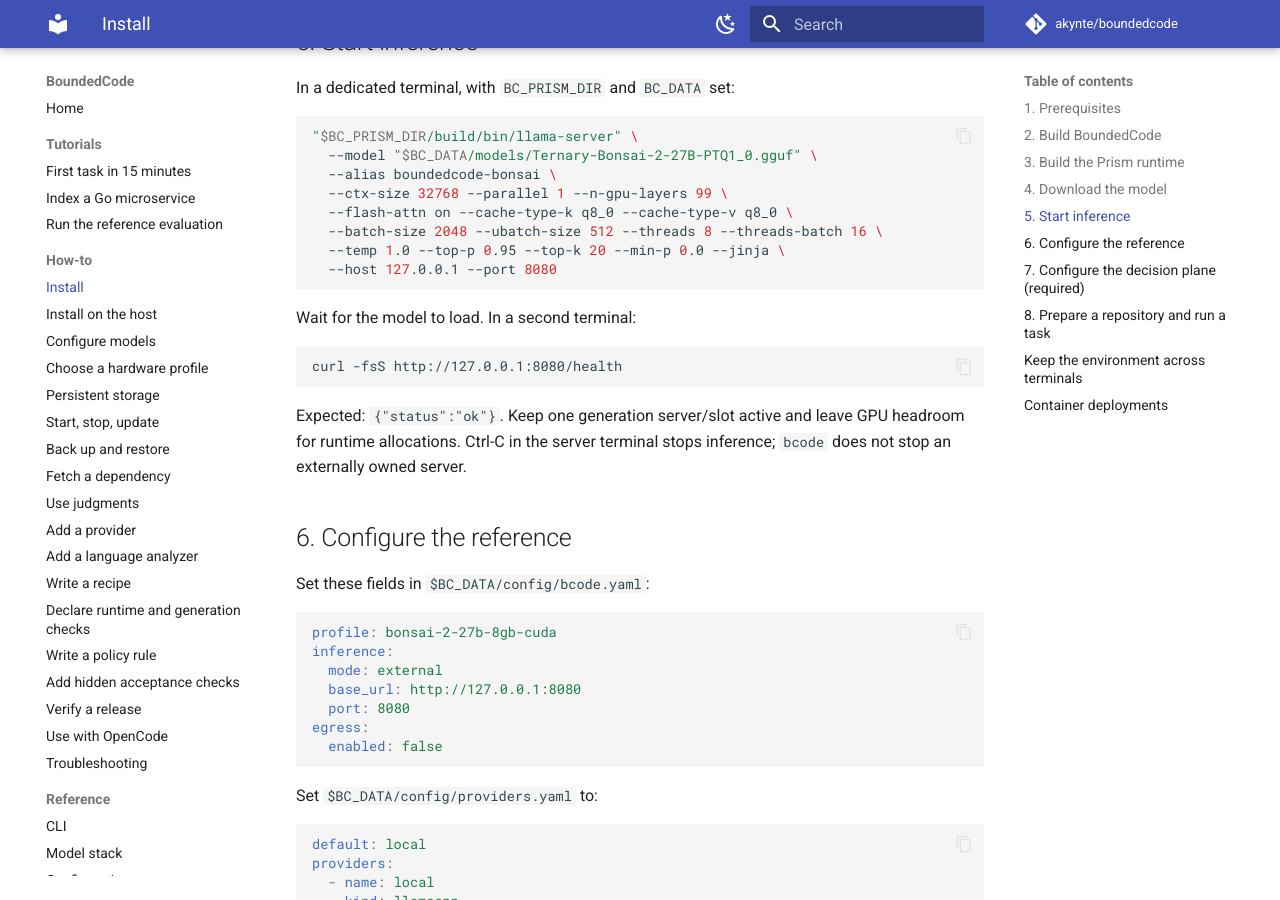
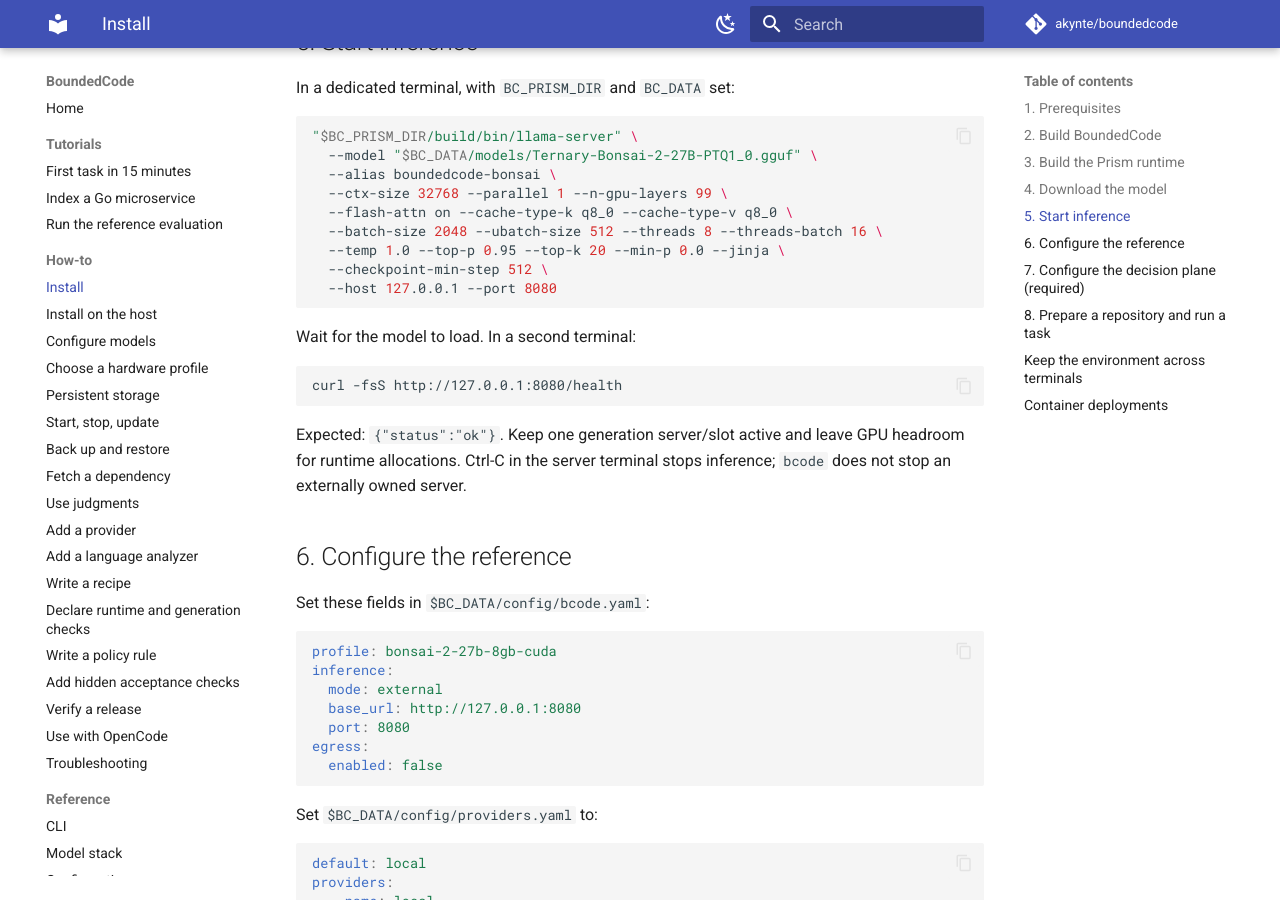
Before and after one commit to akynte/boundedcode, an MkDocs documentation site: the page built from docs/how-to/install.md, in a window 1280 px wide and 900 px high, scrolled down 3114 px. Built offline with MkDocs 1.6.1 and Material for MkDocs 9.7.7, drawn with Linux system fonts in a browser that asks for light colours; comment, search, counter and statistics services are not loaded.

Commit message:
profiles: Bonsai reuses its structured-call prefix and gets 40 EDIT steps
--checkpoint-min-step 512: Bonsai's hybrid attention resumes a prompt only
from a saved context checkpoint, and the server's default spacing of 8192
tokens left none inside the ~2K-token prefix every structured call shares.
At 512 the replayed calls reused 1852 of ~2K tokens instead of 314-505,
about 4.5 s saved per call, with no change in VRAM. The install guide's
server command carries the flag too.

max_steps 40: on the dev set Bonsai finished EDIT in 5-14 steps when it
succeeded, and the one task that used all 20 was still working when it was
stopped. The task's wall-clock budget bounds the attempt regardless.

Co-Authored-By: Claude Opus 5.5 (1M context) <noreply@anthropic.com>

````diff
--- a/docs/how-to/install.md
+++ b/docs/how-to/install.md
@@ -162,6 +162,7 @@ In a dedicated terminal, with `BC_PRISM_DIR` and `BC_DATA` set:
   --flash-attn on --cache-type-k q8_0 --cache-type-v q8_0 \
   --batch-size 2048 --ubatch-size 512 --threads 8 --threads-batch 16 \
   --temp 1.0 --top-p 0.95 --top-k 20 --min-p 0.0 --jinja \
+  --checkpoint-min-step 512 \
   --host 127.0.0.1 --port 8080
 ```
 
````
Also changed, not shown: 1 other file.
